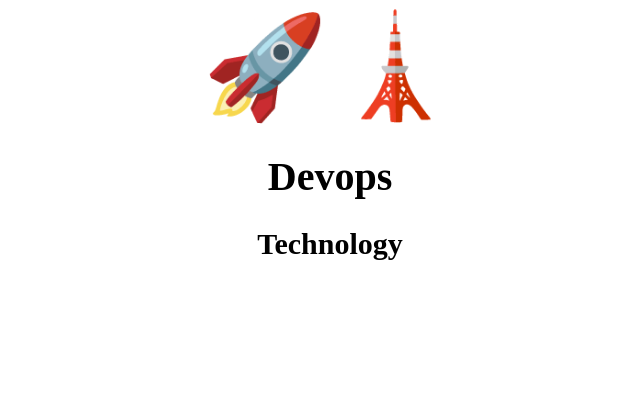
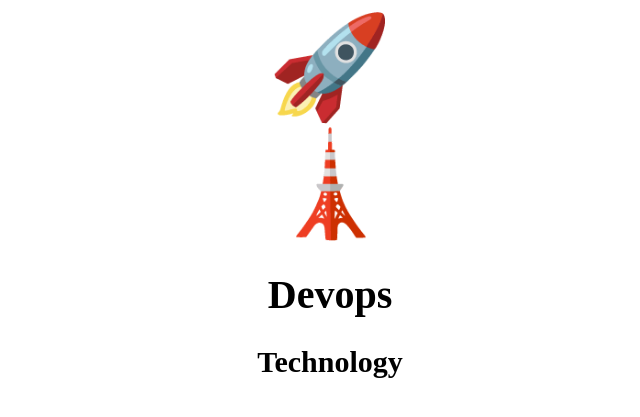
Before and after one commit to sumitrathi952022/caluclus-function, a Flask app: page / in a window 1280 px wide. Shown: the top 417 px of the page, without its empty margins (310-950 px from the left). Run offline with Flask 3, Linux system fonts and the light colour scheme.

Commit message:
HTML File changes

```diff
--- a/templates/index.html
+++ b/templates/index.html
@@ -7,7 +7,7 @@ body {
 </style>
 <body>
 <center>
-<span style='font-size:100px;'>&#128640;</span>
+<span style='font-size:100px;'>&#128640;</span><br>
 <span style='font-size:100px;'>&#128508;</span>
 <h1>Devops</h1>
 <h2>Technology</h2>
```
